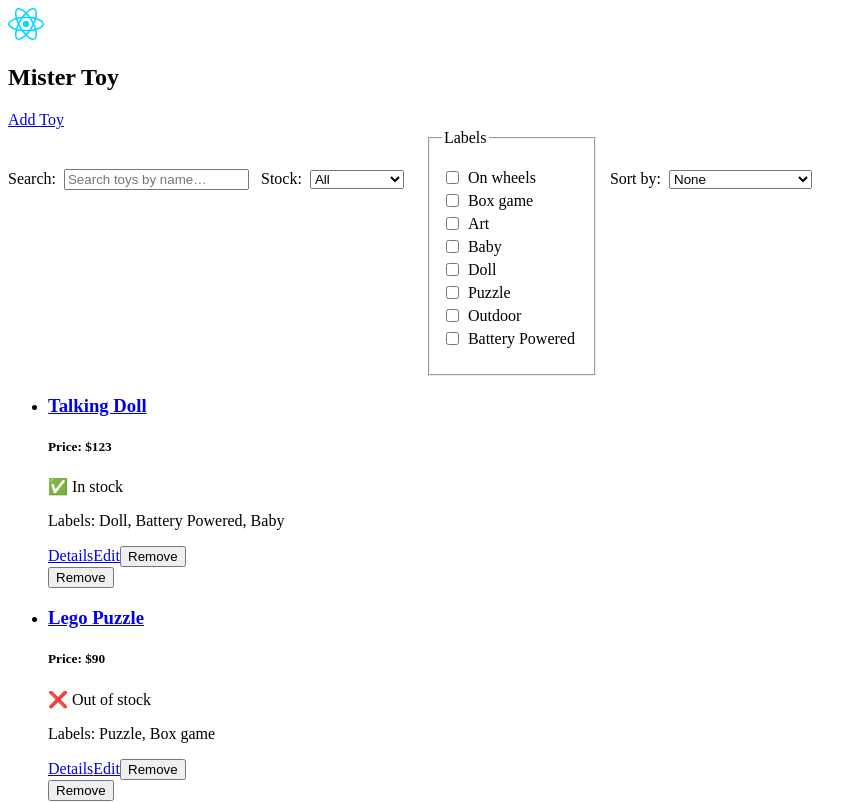
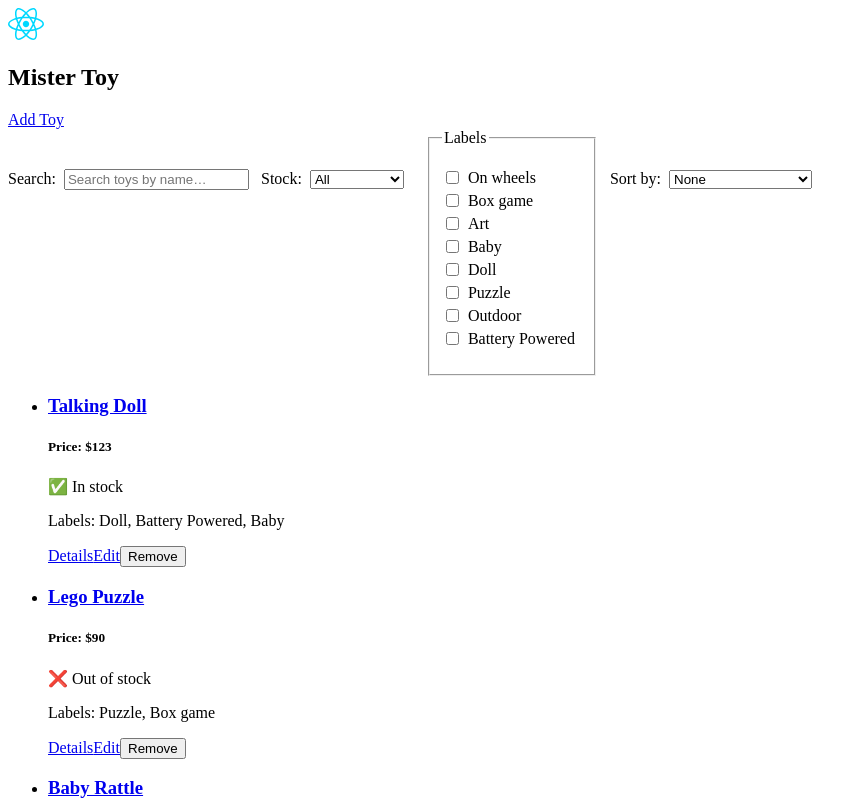
Before and after one commit to EdenIvgi/Mister-Toy-Frontend, a React (Vite) app: page / in a window 1280 px wide. Shown: the top 803 px of the page, without its empty margins (0-867 px from the left). Built offline with nearby package versions, Linux system fonts and the light colour scheme.

Commit message:
Update ToyList.jsx

```diff
--- a/src/cmps/ToyList.jsx
+++ b/src/cmps/ToyList.jsx
@@ -7,7 +7,6 @@ export function ToyList({ toys, onRemoveToy }) {
       {toys.map(toy =>
         <li key={toy._id}>
           <ToyPreview toy={toy} />
-          <button onClick={() => onRemoveToy(toy._id)}>Remove</button>
         </li>
       )}
     </ul>
```
